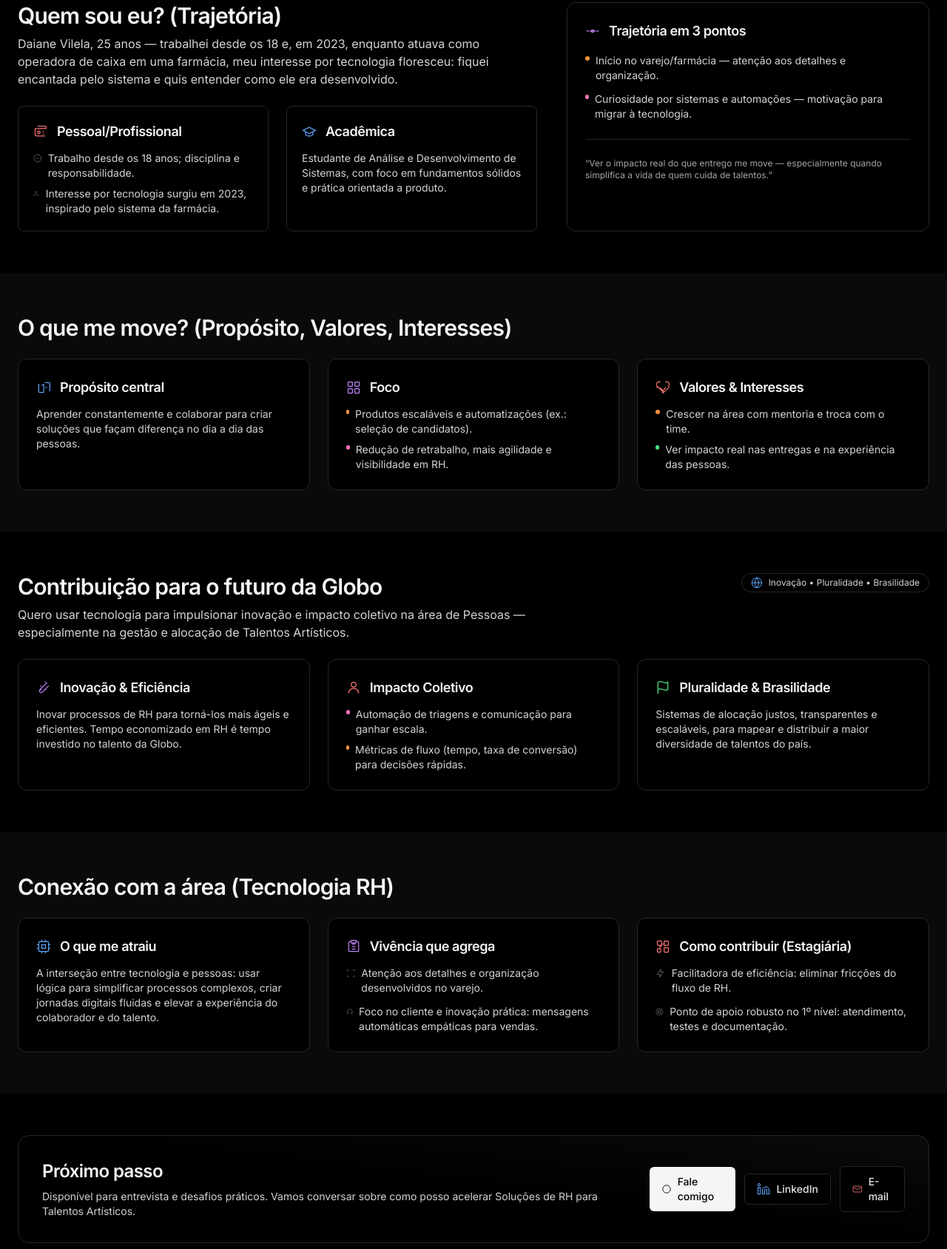
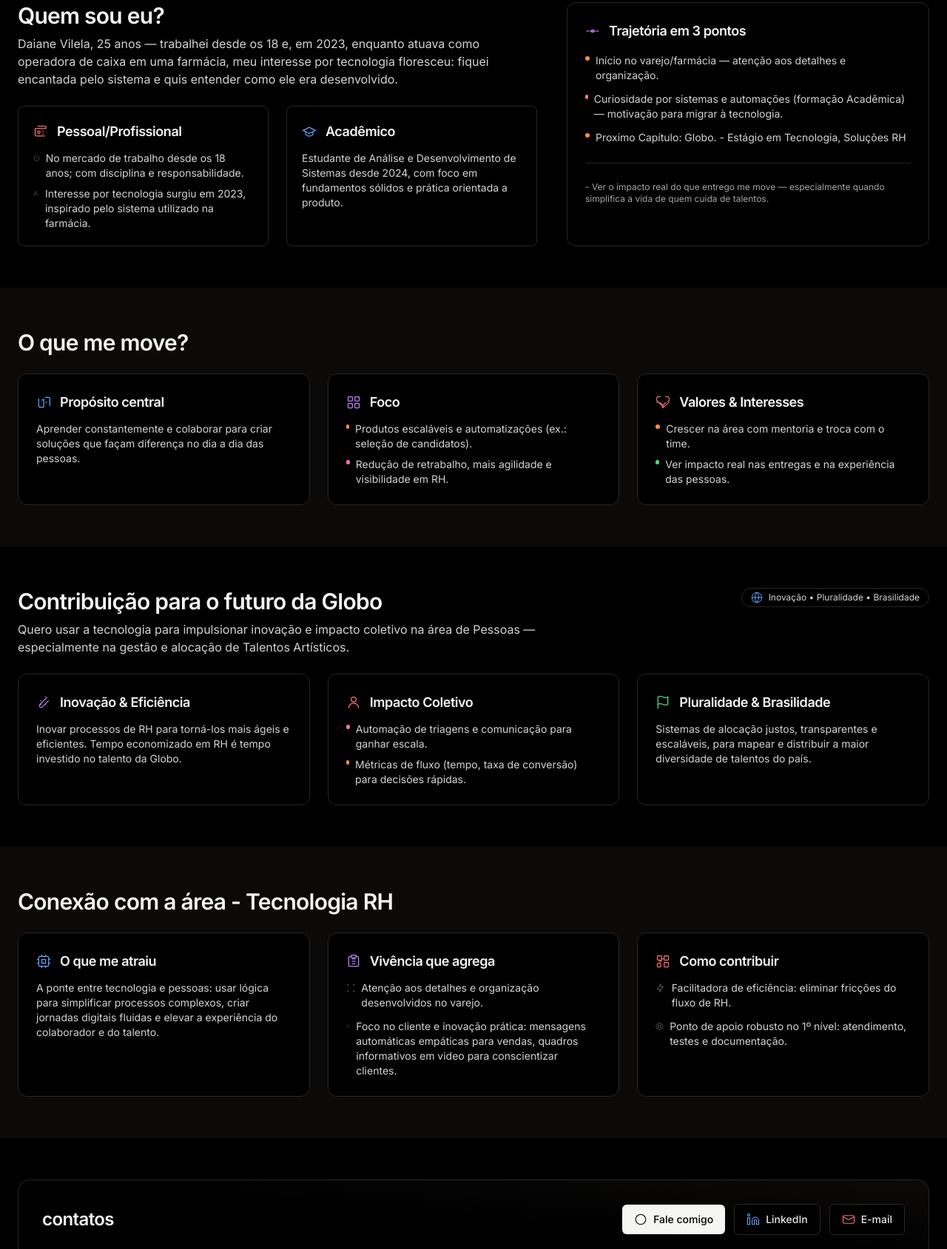
Before and after one commit to Day-vilela/OnePage-Estagiar, a plain HTML site: page index.html in a window 1280 px wide. Shown: the part 866-2555 px from the top of the page at 74% size. Drawn offline with nearby package versions, Linux system fonts and the light colour scheme.

Commit message:
corrected the text

```diff
--- a/index.html
+++ b/index.html
@@ -529,7 +529,7 @@
                 class="text-2xl sm:text-3xl font-semibold tracking-tight text-stone-100"
                 style=""
               >
-                Quem sou eu? (Trajetória)
+                Quem sou eu?
               </h2>
               <p class="mt-2 text-base text-stone-300" style="">
                 Daiane Vilela, 25 anos — trabalhei desde os 18 e, em 2023,
@@ -586,7 +586,8 @@
                       ></path>
                       <path d="m9 12 2 2 4-4"></path>
                     </svg>
-                    Trabalho desde os 18 anos; disciplina e responsabilidade.
+                    No mercado de trabalho desde os 18 anos; com disciplina e
+                    responsabilidade.
                   </li>
                   <li class="flex items-start gap-2">
                     <svg
@@ -606,7 +607,7 @@
                       <circle cx="9" cy="7" r="4"></circle>
                     </svg>
                     Interesse por tecnologia surgiu em 2023, inspirado pelo
-                    sistema da farmácia.
+                    sistema utilizado na farmácia.
                   </li>
                 </ul>
               </div>
@@ -632,12 +633,12 @@
                     <path d="M6 12v5c3 3 9 3 12 0v-5"></path>
                   </svg>
                   <h3 class="text-lg font-semibold tracking-tight">
-                    Acadêmica
+                    Acadêmico
                   </h3>
                 </div>
                 <p class="mt-3 text-sm text-stone-300" style="">
-                  Estudante de Análise e Desenvolvimento de Sistemas, com foco
-                  em fundamentos sólidos e prática orientada a produto.
+                  Estudante de Análise e Desenvolvimento de Sistemas desde 2024,
+                  com foco em fundamentos sólidos e prática orientada a produto.
                 </p>
               </div>
             </div>
@@ -684,14 +685,21 @@
                     class="mt-1 h-1.5 w-1.5 rounded-full bg-pink-400"
                     style=""
                   ></span>
-                  Curiosidade por sistemas e automações — motivação para migrar
-                  à tecnologia.
+                  Curiosidade por sistemas e automações (formação Acadêmica) —
+                  motivação para migrar à tecnologia.
+                </li>
+                <li class="flex items-start gap-2">
+                  <span
+                    class="mt-1 h-1.5 w-1.5 rounded-full bg-orange-400"
+                    style=""
+                  ></span>
+                  Proximo Capítulo: Globo. - Estágio em Tecnologia, Soluções RH
                 </li>
               </ul>
               <div class="mt-6 h-px bg-stone-800" style=""></div>
               <div class="mt-6 text-xs text-stone-400" style="">
-                “Ver o impacto real do que entrego me move — especialmente
-                quando simplifica a vida de quem cuida de talentos.”
+                - Ver o impacto real do que entrego me move — especialmente
+                quando simplifica a vida de quem cuida de talentos.
               </div>
             </div>
           </div>
@@ -706,7 +714,7 @@
           class="text-2xl sm:text-3xl font-semibold tracking-tight text-stone-100"
           style=""
         >
-          O que me move? (Propósito, Valores, Interesses)
+          O que me move?
         </h2>
         <div class="mt-6 grid grid-cols-1 md:grid-cols-3 gap-6">
           <div
@@ -849,9 +857,9 @@
               Contribuição para o futuro da Globo
             </h2>
             <p class="mt-2 text-base text-stone-300" style="">
-              Quero usar tecnologia para impulsionar inovação e impacto coletivo
-              na área de Pessoas — especialmente na gestão e alocação de
-              Talentos Artísticos.
+              Quero usar a tecnologia para impulsionar inovação e impacto
+              coletivo na área de Pessoas — especialmente na gestão e alocação
+              de Talentos Artísticos.
             </p>
           </div>
           <div
@@ -1000,7 +1008,7 @@
           class="text-2xl sm:text-3xl font-semibold tracking-tight text-stone-100"
           style=""
         >
-          Conexão com a área (Tecnologia RH)
+          Conexão com a área - Tecnologia RH
         </h2>
 
         <div class="mt-6 grid grid-cols-1 lg:grid-cols-3 gap-6">
@@ -1038,9 +1046,9 @@
               </h3>
             </div>
             <p class="mt-3 text-sm text-stone-300" style="">
-              A interseção entre tecnologia e pessoas: usar lógica para
-              simplificar processos complexos, criar jornadas digitais fluidas e
-              elevar a experiência do colaborador e do talento.
+              A ponte entre tecnologia e pessoas: usar lógica para simplificar
+              processos complexos, criar jornadas digitais fluidas e elevar a
+              experiência do colaborador e do talento.
             </p>
           </div>
 
@@ -1115,7 +1123,8 @@
                   <path d="M17 19v-6"></path>
                 </svg>
                 Foco no cliente e inovação prática: mensagens automáticas
-                empáticas para vendas.
+                empáticas para vendas, quadros informativos em video para
+                conscientizar clientes.
               </li>
             </ul>
           </div>
@@ -1148,7 +1157,7 @@
                 <path d="M7 14v-1a2 2 0 0 1 2-2h2"></path>
               </svg>
               <h3 class="text-lg font-semibold tracking-tight">
-                Como contribuir (Estagiária)
+                Como contribuir
               </h3>
             </div>
             <ul class="mt-3 space-y-3 text-sm text-stone-300" style="">
@@ -1213,17 +1222,13 @@
                 class="text-xl sm:text-2xl font-semibold tracking-tight text-stone-100"
                 style=""
               >
-                Próximo passo
+                contatos
               </h3>
-              <p class="mt-2 text-sm text-stone-300" style="">
-                Disponível para entrevista e desafios práticos. Vamos conversar
-                sobre como posso acelerar Soluções de RH para Talentos
-                Artísticos.
-              </p>
             </div>
             <div class="flex items-center gap-3">
               <a
-                href="#"
+                href="https://wa.me/5521990066448?text=Olá%2C%20Daiane%21%20Gostaria%20de%20saber%20mais%20sobre"
+                target="_blank"
                 class="inline-flex items-center gap-2 rounded-md px-4 py-2.5 text-sm font-medium hover:-translate-y-0.5 transition bg-stone-100 text-black hover:bg-stone-200"
                 style=""
               >
@@ -1247,7 +1252,8 @@
                 Fale comigo
               </a>
               <a
-                href="#"
+                href="https://www.linkedin.com/in/daianevvilela"
+                target="_blank"
                 class="inline-flex items-center gap-2 rounded-md border px-4 py-2.5 text-sm font-medium transition border-stone-800 bg-black text-stone-200 hover:bg-stone-950 hover:border-stone-700"
                 style=""
               >
@@ -1272,7 +1278,7 @@
                 LinkedIn
               </a>
               <a
-                href="mailto:"
+                href="mailto:daianevilela64@gmail.com"
                 class="inline-flex items-center gap-2 rounded-md border px-4 py-2.5 text-sm font-medium transition border-stone-800 bg-black text-stone-200 hover:bg-stone-950 hover:border-stone-700"
                 style=""
               >
```
